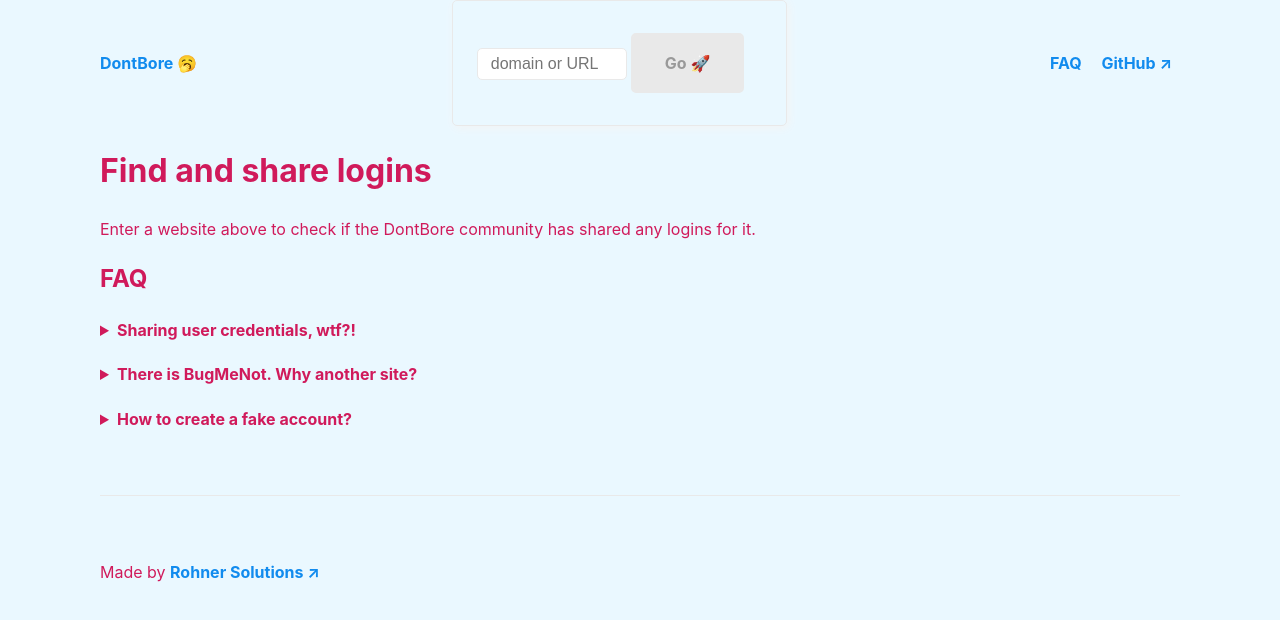
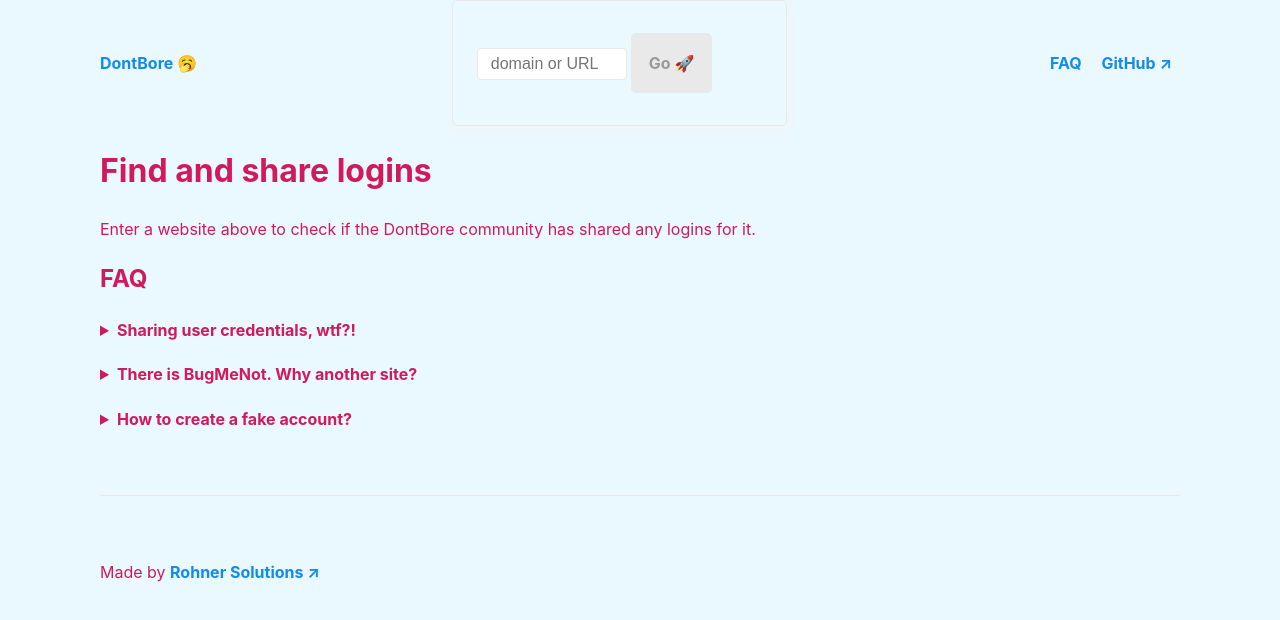
Before and after one commit to midzer/dontbore, a SvelteKit app: page / in a window 1280 px wide. Shown: the top 620 px of the page. Built offline with nearby package versions, Linux system fonts and the light colour scheme.

Commit message:
tweak buttons

```diff
--- a/src/app.css
+++ b/src/app.css
@@ -300,7 +300,7 @@ input[type="submit"] {
     font-weight: bold;
     line-height: var(--line-height);
     margin: 0.5rem 0;
-    padding: 1rem 2rem;
+    padding: 1rem;
 }
 
 button,
@@ -334,7 +334,7 @@ a i {
     border-radius: var(--border-radius);
     color: var(--color-link);
     display: inline-block;
-    padding: 1rem 2rem;
+    padding: 1rem;
 }
 
 article aside a {
```
